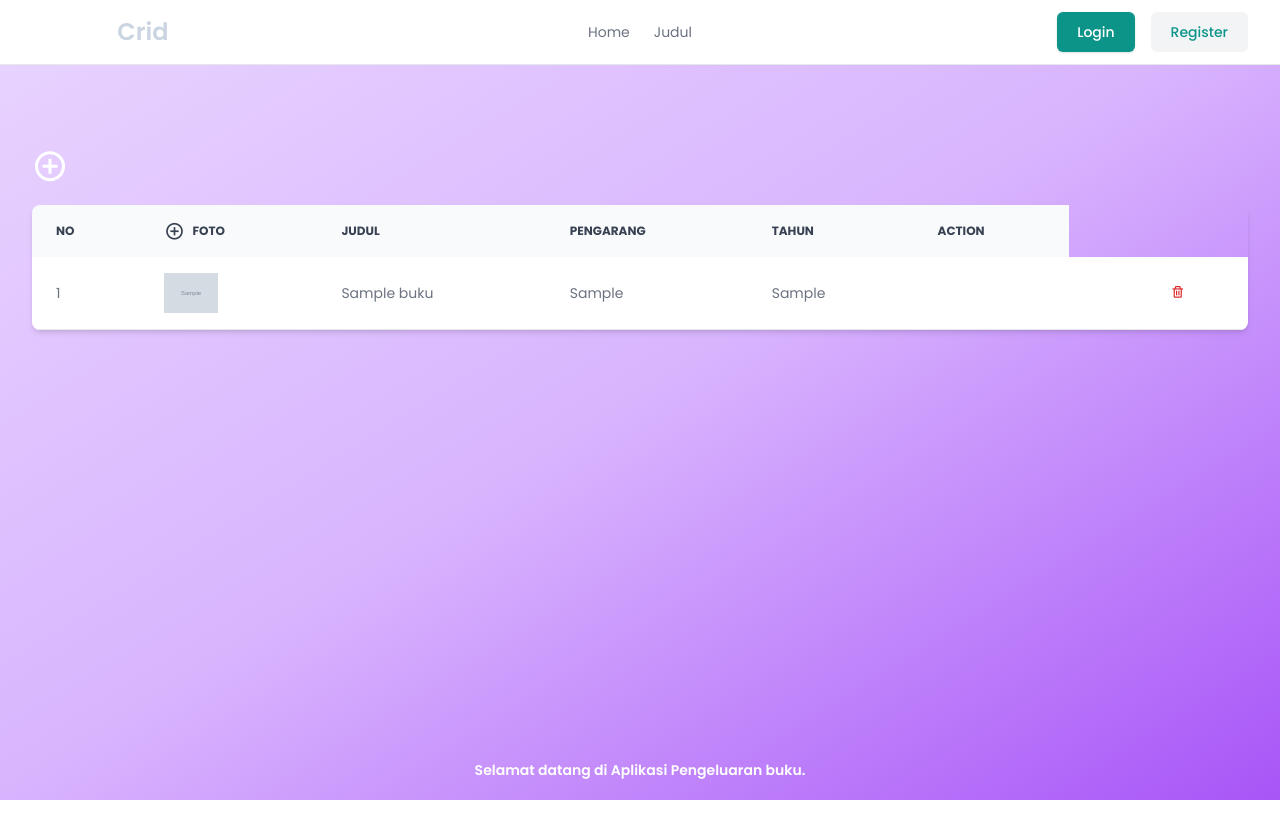
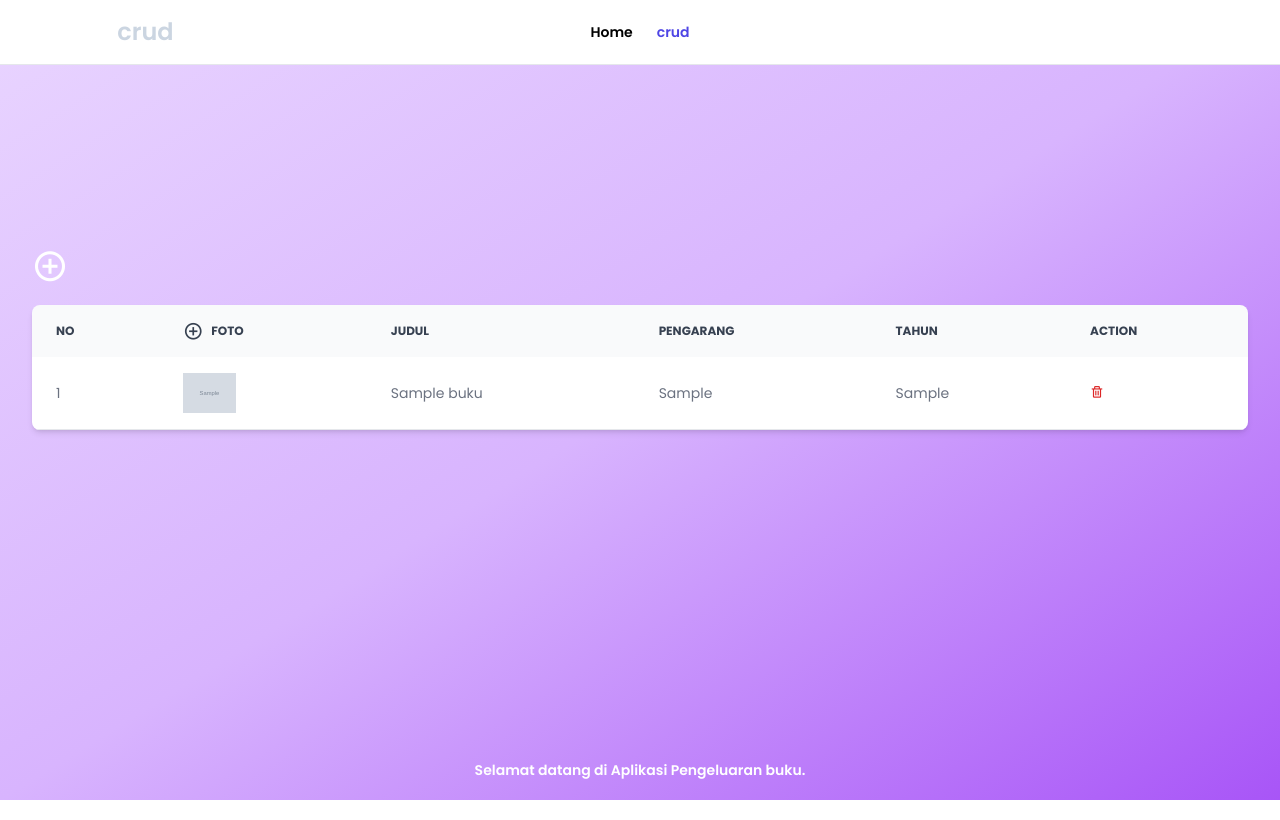
Before and after one commit to ikmalz/uh-ddg, a PHP site: page /crud.php in a window 1280 px wide. Run offline with PHP 8.4, Linux system fonts and the light colour scheme; tables that the repository leaves empty or names only in its code hold one stand-in row (values such as "Sample post"); grey boxes marked "Sample" are stand-in pictures; some libraries are stand-ins or nearby versions.

Commit message:
project finis

```diff
--- a/crud.php
+++ b/crud.php
@@ -2,7 +2,7 @@
 include "koneksi.php";
 
 
-
+$currentPage = 'crud';
 ?>
 
 <!DOCTYPE html>
@@ -36,18 +36,17 @@ include "koneksi.php";
               <!-- Masukkan kembali SVG Path untuk logo di sini -->
             </svg>
           </a>
-          <span class="self-center text-2xl font-semibold whitespace-nowrap text-slate-300 cursor-pointer">Crid</i></span> <!-- Teks disamping logo -->
+          <span class="self-center text-2xl font-semibold whitespace-nowrap text-slate-300 cursor-pointer">crud</i></span> <!-- Teks disamping logo -->
         </div>
 
         <div class="flex-1 md:flex md:items-center md:gap-12 justify-center">
           <nav aria-label="Global">
             <ul class="flex items-center gap-6 text-sm">
               <li>
-                <a class="text-gray-500 transition hover:text-gray-500/75" href="index.php"> Home </a>
+                <a class="block dark:text-white font-medium font-semibold transition md:dark:hover:text-blue-500 <?php if ($currentPage == 'Home') echo 'active'; ?>" href="index.php"> Home </a>
               </li>
-
               <li>
-                <a class="text-gray-500 transition hover:text-gray-500/75" href="#"> Judul </a>
+                <a class="block  text-indigo-600	font-medium font-semibold transition hover:text-gray-500/75 <?php if ($currentPage == 'Judul') echo 'active'; ?>" href="#"> crud </a>
               </li>
             </ul>
           </nav>
@@ -55,18 +54,6 @@ include "koneksi.php";
 
         <div class="flex-1 md:flex md:items-center md:gap-12 justify-end">
           <div class="flex items-center gap-4">
-            <div class="sm:flex sm:gap-4">
-              <a class="rounded-md bg-teal-600 px-5 py-2.5 text-sm font-medium text-white shadow dark:bg-blue-600 dark:hover:bg-blue-700 dark:focus:ring-blue-800" href="#">
-                Login
-              </a>
-
-              <div class="hidden sm:flex">
-                <a class="rounded-md bg-gray-100 px-5 py-2.5 text-sm font-medium text-teal-600" href="C:\xampp\htdocs\uh-ddg\signin.html">
-                  Register
-                </a>
-              </div>
-            </div>
-
             <div class="block md:hidden">
               <button class="rounded bg-gray-100 p-2 text-gray-600 transition hover:text-gray-600/75">
                 <svg xmlns="http://www.w3.org/2000/svg" class="h-5 w-5" fill="none" viewBox="0 0 24 24" stroke="currentColor" stroke-width="2">
@@ -82,7 +69,7 @@ include "koneksi.php";
 
   <!-- Table section -->
   <div class='flex min-h-screen items-center justify-center bg-gradient-to-br from-purple-200 via-purple-300 to-purple-500 pt-24'>
-    <div class="flex flex-col items-center justify-center min-h-[450px] w-full max-w-7xl px-4 sm:px-6 lg:px-8 mt-[-420px]">
+    <div class="flex flex-col items-center justify-center min-h-[450px] w-full max-w-7xl px-4 sm:px-6 lg:px-8 mt-[-220px]">
 
       <!-- Add icon above the table -->
 
@@ -104,7 +91,7 @@ include "koneksi.php";
           <i class='bx bx-plus-circle text-4xl text-white cursor-pointer'></i>
         </a>
       </div>
-      <div class="overflow-x-auto relative shadow-md sm:rounded-lg w-full">
+      <div class="overflow-x-auto relative shadow-md sm:rounded-lg w-full" style="max-height: 500px; overflow-y: auto;">
         <table class="w-full text-sm text-left text-gray-500 dark:text-gray-400 table-auto">
           <thead class="text-xs text-gray-700 uppercase bg-gray-50 dark:bg-gray-700 dark:text-gray-400">
             <tr>
@@ -137,15 +124,9 @@ include "koneksi.php";
                 <td class="py-4 px-6"><?php echo $row['pengarang']; ?> </td>
                 <td class="py-4 px-6"><?php echo $row['tahun_terbit']; ?></td>
                 <td class="py-4 px-6">
-                <td class="py-4 px-6">
-                <td class="py-4 px-6">
                   <a href="proses_data.php?id=<?php echo $row['id']; ?>" class="text-red-600 dark:text-red-400">
                     <i class='bx bx-trash' title="Hapus"></i>
                   </a>
-                </td>
-
-                </td>
-
                 </td>
               </tr>
             <?php
--- a/proses_data.php
+++ b/proses_data.php
@@ -68,9 +68,8 @@ if (isset($_GET['id'])) {
     } else {
         echo "Error deleting record:" . mysqli_error($conn);
     }
-} else {
-    echo "ID parameter is missing";
 }
+
 
 // Close database connection
 mysqli_close($conn);
```
Also changed, not shown: index.php (+19 -13 lines), login.html (+5 -5 lines), gambar/WhatsApp Image 2021-08-27 at 09.54.34.jpeg (added), gambar/essay tahfidz.png (added).
